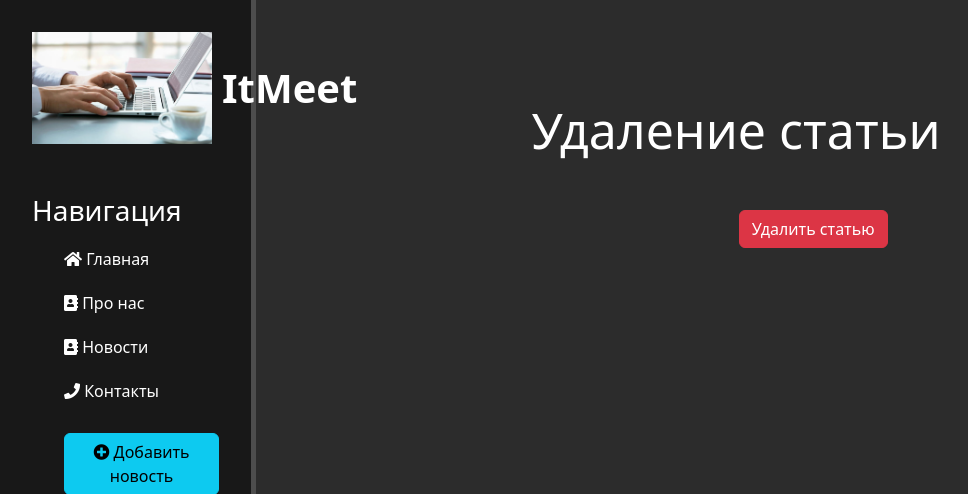
After one commit to YakovSPb/django, a Django app: page /news/1/delete in a window 1280 px wide. The commit adds this page. Shown: the top 494 px of the page, without its empty margins (0-968 px from the left). Run offline with Django 5.2, Linux system fonts and the light colour scheme; data comes from the database, SQL or seed files in the repository; both versions use the stored data as it was after the commit; some libraries are stand-ins or nearby versions.

Commit message:
lesson 11

```diff
--- a/itmeet/news/models.py
+++ b/itmeet/news/models.py
@@ -10,6 +10,10 @@ class Artiles(models.Model):
     def __str__(self):
         return self.title
 
+    def get_absolute_url(self):
+        return f'/news/{self.id}'
+
+
     class Meta:
         verbose_name = 'Новость'
         verbose_name_plural = 'Новости'
--- a/itmeet/news/templates/news/details_view.html
+++ b/itmeet/news/templates/news/details_view.html
@@ -7,6 +7,8 @@
         <h1>{{acticle.title}}</h1>
         <p>{{acticle.data}}</p>
         <p>{{acticle.full_text}}</p>
+        <a href="{% url 'news-delete' acticle.id %}" class="btn btn-danger">Удалить</a>
+        <a href="{% url 'news-update' acticle.id %}" class="btn btn-info">Редактировать</a>
     </div>
 
 {% endblock %}
--- /dev/null
+++ b/itmeet/news/templates/news/news-delete.html
@@ -0,0 +1,14 @@
+{% extends 'main/layout.html' %}
+
+{% block title %}Удаление статьи{% endblock %}
+
+{% block content %}
+    <div class="features">
+        <h1>Удаление статьи</h1>
+        <form method="post">
+            {% csrf_token %}
+            <button class="btn btn-danger" type="submit">Удалить статью</button>
+        </form>
+    </div>
+
+{% endblock %}
--- a/itmeet/news/urls.py
+++ b/itmeet/news/urls.py
@@ -4,5 +4,7 @@ from . import views
 urlpatterns = [
     path('', views.news_home, name='news_home'),
     path('create', views.create, name='create'),
-    path('<int:pk>', views.NewsDetailView.as_view(), name ='news-detail')
+    path('<int:pk>', views.NewsDetailView.as_view(), name='news-detail'),
+    path('<int:pk>/update', views.NewsUpdateView.as_view(), name='news-update'),
+    path('<int:pk>/delete', views.NewsDeleteView.as_view(), name='news-delete'),
 ]
--- a/itmeet/news/views.py
+++ b/itmeet/news/views.py
@@ -1,7 +1,7 @@
 from django.shortcuts import render, redirect
 from .models import Artiles
 from .forms import ArticlesForm
-from django.views.generic import DetailView
+from django.views.generic import DetailView, UpdateView, DeleteView
 
 
 def news_home(request):
@@ -12,6 +12,19 @@ class NewsDetailView(DetailView):
     model = Artiles
     template_name = 'news/details_view.html'
     context_object_name = 'acticle'
+
+class NewsUpdateView(UpdateView):
+    model = Artiles
+    template_name = 'news/create.html'
+
+    form_class = ArticlesForm
+
+
+class NewsDeleteView(DeleteView):
+    model = Artiles
+    success_url = '/news'
+    template_name = 'news/news-delete.html'
+
 
 def create(request):
     error = ''
```
Also changed, not shown: itmeet/db.sqlite3.
